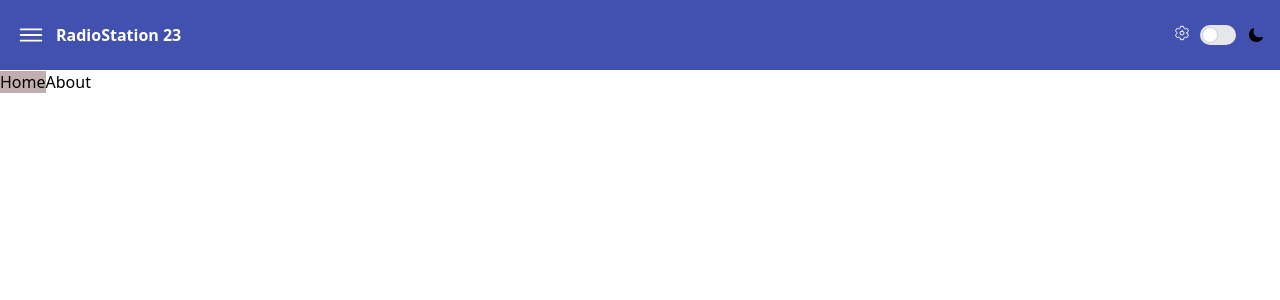
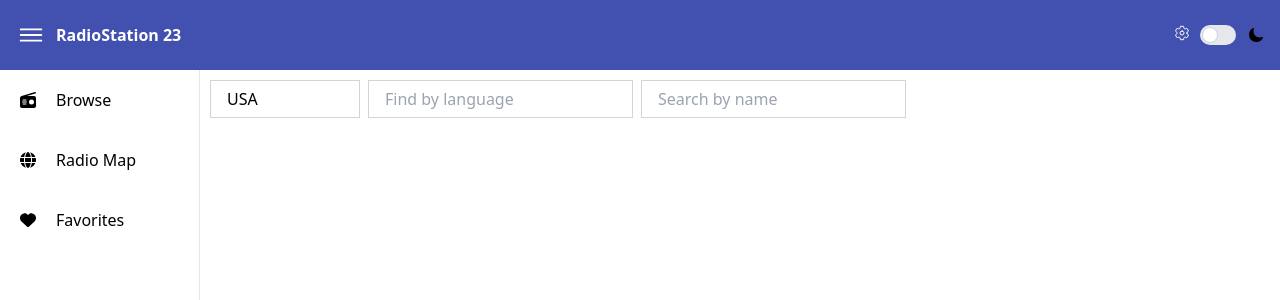
Before and after one commit to Muktar16/OnlineRadioPlayer, a React (Vite) app in the folder radio-player/: page / in a window 1280 px wide. Shown: the top 300 px of the page. Built offline with nearby package versions, Linux system fonts and the light colour scheme; no server answers.

Commit message:
sider bar added

```diff
--- a/radio-player/package.json
+++ b/radio-player/package.json
@@ -11,6 +11,7 @@
   },
   "dependencies": {
     "@types/react-router-dom": "^5.3.3",
+    "axios": "^1.6.7",
     "react": "^18.2.0",
     "react-dom": "^18.2.0",
     "react-icons": "^5.0.1",
--- a/radio-player/src/App.tsx
+++ b/radio-player/src/App.tsx
@@ -1,31 +1,30 @@
-import {
-  Route,
-  Link,
-  BrowserRouter as Router,
-  Routes,
-} from 'react-router-dom';
-import AppNavbar from './components/AppNavbar/AppNavbar';
-import Browse from './pages/browse/Browse';
-import Favorite from './pages/favorites/Favorite';
-
+import { Route, BrowserRouter as Router, Routes } from "react-router-dom";
+import AppNavbar from "./components/AppNavbar/AppNavbar";
+import Browse from "./pages/browse/Browse";
+import Favorite from "./pages/favorites/Favorite";
+import RadioMap from "./pages/radio-map/RadioMap";
+import AppSider from "./components/AppSider/AppSider";
 
 const App = () => {
-
   return (
-    <div className='h-screen w-full bg-white dark:bg-slate-500'>
-      <AppNavbar />
-    <Router>
-      <nav>
-        <Link to="/" className='bg-[#c2aeae] dark:bg-[yellow]'>Home</Link>
-        <Link to="/about">About</Link>
-      </nav>
-      <Routes>
-        <Route exact path="/" component={Browse} />
-        <Route path="/favorites" component={Favorite} />
-      </Routes>
-    </Router>
+    <div className="relative h-screen w-full">
+      <Router>
+        <AppNavbar />
+        <div className="relative w-full h-screen flex flex-row">
+          <div className="w-[200px] h-screen border-r-[1px] dark:bg-darkBackground">
+            <AppSider />
+          </div>
+          <div>
+            <Routes>
+              <Route path="/" Component={Browse} />
+              <Route path="/radio-map" Component={RadioMap} />
+              <Route path="/favorites" Component={Favorite} />
+            </Routes>
+          </div>
+        </div>
+      </Router>
     </div>
   );
-}
+};
 
 export default App;
--- a/radio-player/src/components/AppNavbar/AppNavbar.tsx
+++ b/radio-player/src/components/AppNavbar/AppNavbar.tsx
@@ -4,7 +4,7 @@ import { useTheme } from "../../contexts/ThemeContexts";
 function AppNavbar() {
   const { toggleTheme } = useTheme();
   return (
-    <nav className="bg-primary h-[70px] flex justify-between md:px-4 px-1 items-center">
+    <nav className="bg-primary sticky z-50 top-0 h-[70px] flex justify-between md:px-4 px-1 items-center">
       {/* nav left elements */}
       <div className="gap-[10px] flex flex-row items-center">
         <IoMenuOutline className="text-[white] w-[30px] h-[40px]" />
--- /dev/null
+++ b/radio-player/src/components/AppSider/AppSider.tsx
@@ -0,0 +1,24 @@
+import { FaGlobe, FaHeart, FaRadio } from "react-icons/fa6";
+import { Link } from "react-router-dom";
+
+function AppSider() {
+
+  return (
+    <div className="dark:darkBackground flex flex-col">
+      <Link to='/' className="flex px-[20px] flex-row gap-5 hover:bg-slate-500 items-center justify-start h-[60px] dark:text-[white]">
+        <FaRadio />
+        <span>Browse</span>
+      </Link>
+      <Link to='/radio-map' className="flex px-[20px] flex-row gap-5 hover:bg-slate-500 items-center justify-start h-[60px] dark:text-[white]">
+        <FaGlobe />
+        <span>Radio Map</span>
+      </Link>
+      <Link to='favorites' className="flex px-[20px] flex-row gap-5 hover:bg-slate-500 items-center justify-start h-[60px] dark:text-[white]">
+        <FaHeart />
+        <span>Favorites</span>
+      </Link>
+    </div>
+  );
+}
+
+export default AppSider;
--- a/radio-player/src/pages/browse/Browse.tsx
+++ b/radio-player/src/pages/browse/Browse.tsx
@@ -1,11 +1,43 @@
+import axios from "axios";
+import { useEffect, useState } from "react";
+
 
 
 function Browse() {
+    const [countries,setCountries] = useState<any>([]);
+    useEffect(()=>{
+        const getCountries = async() =>{
+            const response = await axios.get(`${import.meta.env.VITE_BASE_URL}/countries`);
+            console.log(response);
+            setCountries(response);
+            console.log(countries);
+        }
+        getCountries();
+    },[])
   return (
-    <div>
-      Hello form Browse page
+    <div className="px-[10px] py-[10px]">
+      <div className="w-full flex md:flex-row flex-grow items-center justify-between gap-2">
+        <div className="relative">
+          <select className="appearance-none bg-white border border-gray-300 px-4 py-2 leading-tight focus:outline-none focus:border-blue-500">
+            <option disabled value="">Find by country</option>
+            <option value="usa">USA</option>
+            <option value="canada">Canada</option>
+          </select>
+        </div>
+
+        <input
+          type="text"
+          placeholder="Find by language"
+          className="bg-gray border border-gray-300 px-4 py-2 leading-tight focus:outline-none focus:border-blue-500"
+        />
+        <input
+          type="text"
+          placeholder="Search by name"
+          className="bg-white border border-gray-300 px-4 py-2 leading-tight focus:outline-none focus:border-blue-500"
+        />
+      </div>
     </div>
-  )
+  );
 }
 
-export default Browse
+export default Browse;
--- a/radio-player/tailwind.config.js
+++ b/radio-player/tailwind.config.js
@@ -9,6 +9,7 @@ export default {
     extend: {
       colors: {
         primary: '#4250AF',
+        darkBackground: '#2d2d2d',
       },
     },
   },
```
Also changed, not shown: 1 other file (tests, documents, lock files or other folders).
